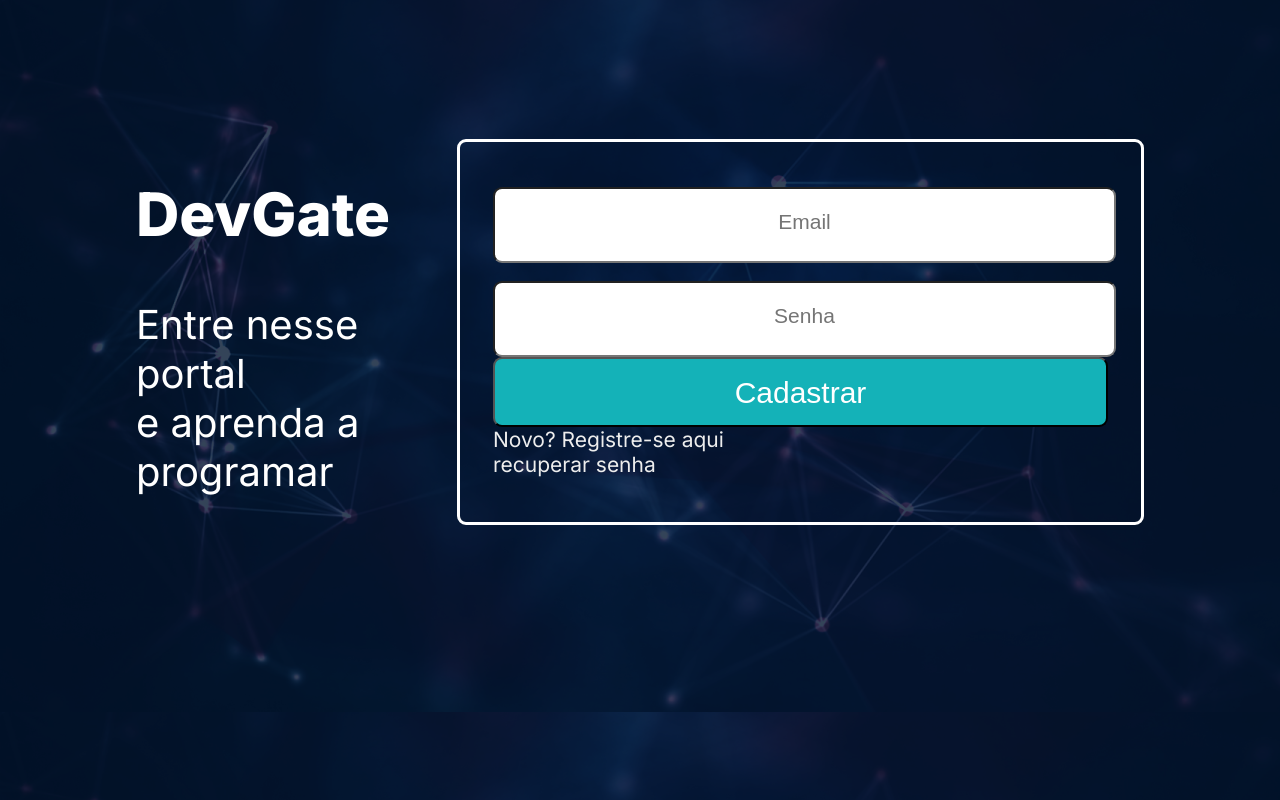
After one commit to DevGateOficial/Devgate_projeto, a PHP site: the page made by app/sts/Views/loginUsuario.php in a window 1280 px wide. The commit adds this page. Run offline with PHP 8.4, Linux system fonts and the light colour scheme; the template is opened without the code that fills it, so the values that code supplies are empty.

Commit message:
Cadastro e login
Foi realizado a implementação das views de login e cadastro de usuário.
Model de cadastro de cursos recebendo os dados, e formualario de cadastro os mantendo caso ocorra um erro.

```diff
--- /dev/null
+++ b/app/sts/Views/Templates/styleLogin.css
@@ -0,0 +1,75 @@
+html{
+    font-size: 10px;
+}
+
+body{
+    font-family: 'Inter', sans-serif;
+    background-image: url(./img/CTA_Background.png);
+}
+
+main{
+    margin: 10vw;
+    display: flex;
+    align-items: center;
+    justify-content: space-between;
+}
+
+main section{
+    color: #FFFFFF;
+    font-size: 4rem;
+}
+
+main section h1{
+    font-style: bold;
+    font-size: 6rem;
+}
+
+.login-form{
+    display: block;
+    padding: 4.5rem 3.3rem;
+    border-style: solid;
+    border-radius: 0.9rem;
+    border-width: 0.3rem;
+    border-color: #FFFFFF;
+}
+.login-form a {
+    text-decoration: none;
+    color: rgb(237, 237, 237);
+    font-style: normal;
+    font-size: 2.1rem;
+}
+
+.login-form a:hover{
+    color: rgb(145, 143, 143);
+}
+
+.login-form input{
+    width: 100%;
+    height: 7rem;
+    border-radius: 0.9rem;
+}
+
+.login-form input:nth-of-type(2){
+    margin-top: 1.8rem;
+}
+
+input::placeholder{
+    text-align: center;
+    justify-content: center;
+    font-size: 2.1rem;
+}
+
+.input-btn{
+    width: 100%;
+    font-size: normal;
+    font-size: 3rem;
+    padding: 1.7rem 14.4rem;
+    color: White;
+    border-radius: 0.9rem;
+    background-color: #14B2B8;
+    cursor: pointer;
+}
+
+.input-btn:hover{
+    background-color: #169297;
+}
--- /dev/null
+++ b/app/sts/Views/loginUsuario.php
@@ -0,0 +1,46 @@
+<?php
+
+?>
+
+<!DOCTYPE html>
+
+<html lang="pt-br">
+    <head>
+        <meta charset="UTF-8" />
+        <meta http-equiv="X-UA-Compatible" content="IE=edge" />
+        <meta name="viewport" content="width=device-width, initial-scale=1.0" />
+
+            <link rel="stylesheet" href="Templates/styleLogin.css"/>
+
+
+            <link rel="preconnect" href="https://fonts.googleapis.com"/>
+            <link rel="preconnect" href="https://fonts.gstatic.com" crossorigind/>
+            <link href="https://fonts.googleapis.com/css2?family=Inter:wght@400;800&display=swap" rel="stylesheet"/>
+        <title>Login - DevGate</title>
+    </head>
+    <body>
+        <main>
+            <section class="text">
+                <h1>DevGate</h1>
+                <p>
+                Entre nesse portal <br />
+                e aprenda a <br />
+                programar
+                </p>
+            </section>
+
+            <div class="login-form">
+                <form methor="POST" action="">
+                        <input type="text" name="email" placeholder="Email" maxlength="60">
+                    </br>
+                        <input type="password" name="senha" placeholder="Senha" minlength="8" maxlength="30">
+                    </br>
+                        <input class="input-btn" type="submit" name="Cadastrar" value="Cadastrar">
+                        <small><a href="#">Novo? Registre-se aqui</a></small>
+                    </br>
+                        <small><a href="#">recuperar senha</a></small>
+                </form>
+            </div>
+        </main>
+    </body>
+</html>
--- a/index.php
+++ b/index.php
@@ -1,4 +1,7 @@
 <?php
+
+    session_start(); // Iniciar sessão
+    ob_start(); // Buffer de saida
 
     //Constante que define que o usuário está acessando páginas internas através da página "index.php".
     define('D3V3G4T3', true);
```
Also changed, not shown: app/sts/Controllers/Curso.php (+12 -3 lines), app/sts/Models/StsCurso.php (+7 -2 lines), app/sts/Views/cadastroCurso.php (+44 -13 lines), app/sts/Views/cadastroUsuario.php (added, +19 -0 lines), app/sts/Views/Templates/img/CTA_Background.png (added).
